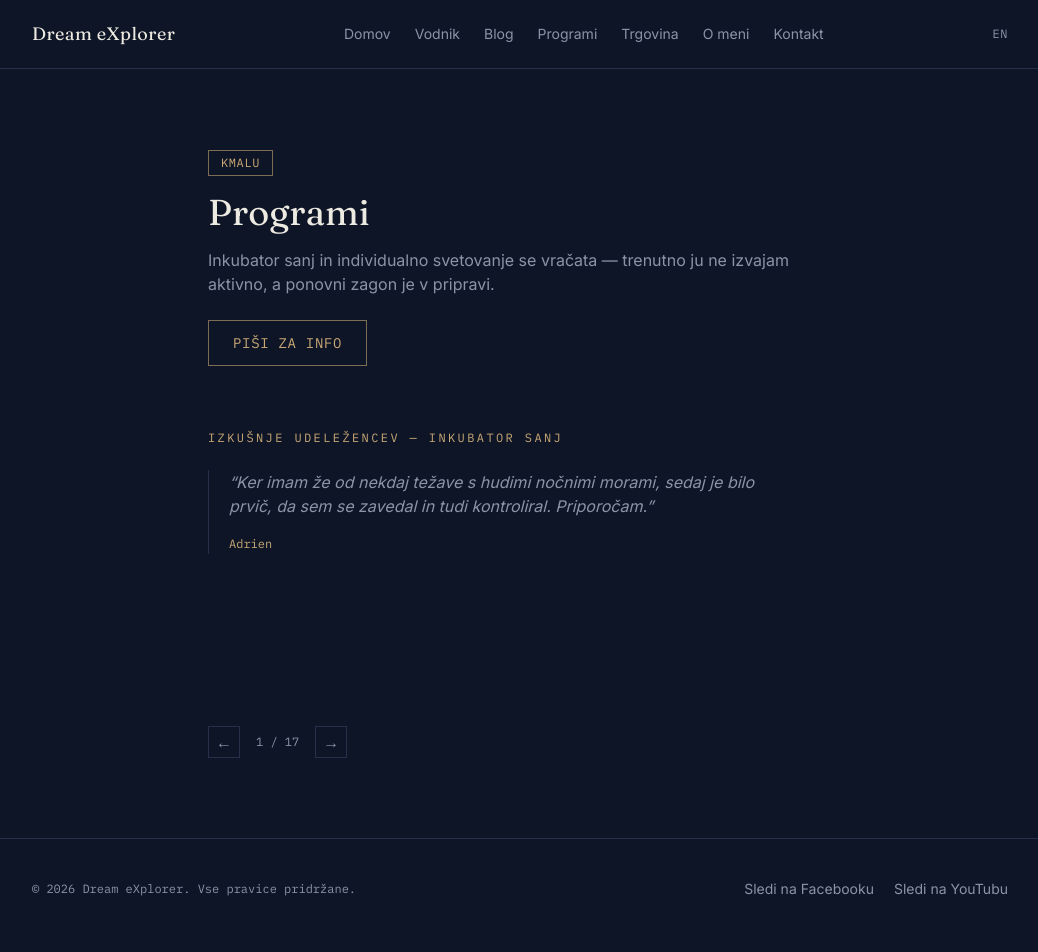
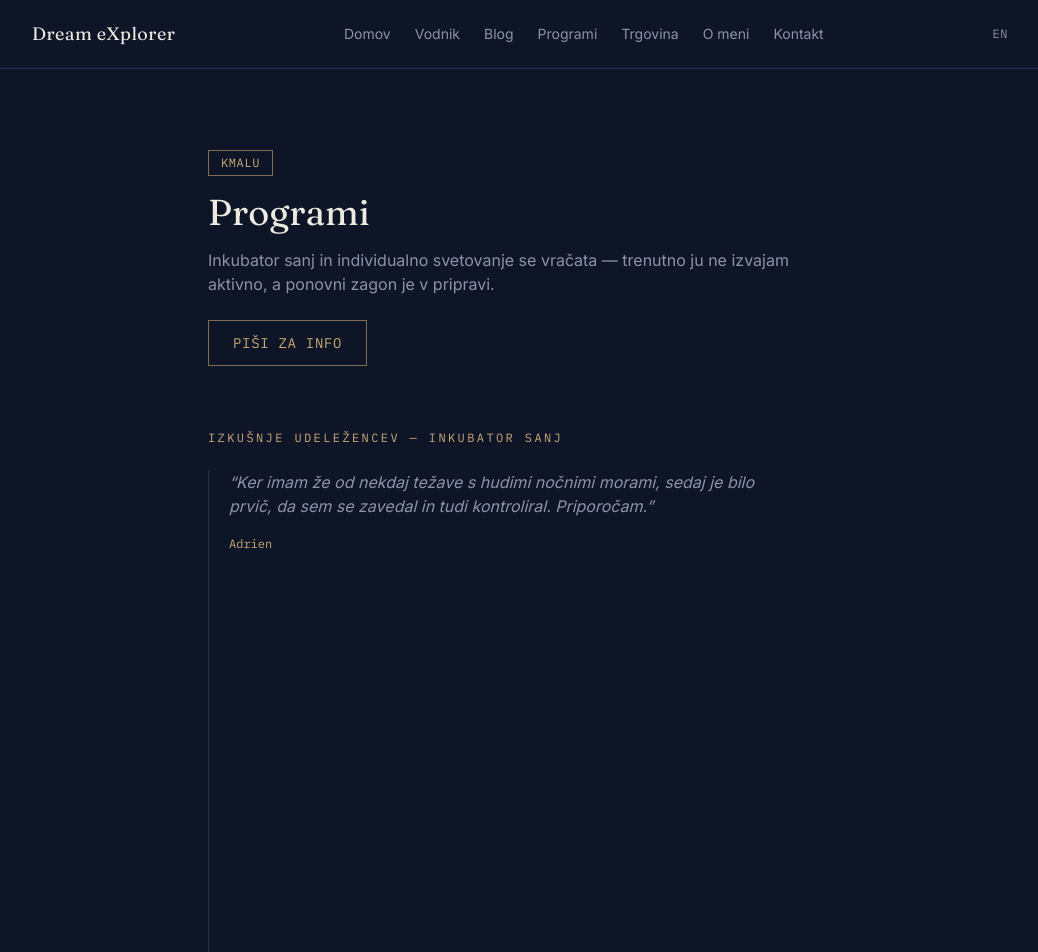
Before and after one commit to smil3y7/dream-explorer, a Next.js app: page /sl/programi in a window 1280 px wide. Shown: the top 952 px of the page, without its empty margins (120-1158 px from the left). Built offline with nearby package versions, Linux system fonts and the light colour scheme.

Commit message:
Testimonials update

```diff
--- a/components/TestimonialSlider.tsx
+++ b/components/TestimonialSlider.tsx
@@ -16,8 +16,6 @@ export function TestimonialSlider({
 
   if (testimonials.length === 0) return null;
 
-  const current = testimonials[index];
-
   function prev() {
     setIndex((i) => (i === 0 ? testimonials.length - 1 : i - 1));
   }
@@ -27,27 +25,37 @@ export function TestimonialSlider({
   }
 
   return (
-    <div className="flex h-72 max-w-xl flex-col justify-between">
-      <div className="flex gap-4 border-l border-night-line pl-5">
-        {current.frontmatter.image && (
+    <div className="max-w-xl">
+      <div className="grid">
+        {testimonials.map((t, i) => (
+          <div
+            key={t.slug}
+            aria-hidden={i !== index}
+            className={`col-start-1 row-start-1 flex gap-4 border-l border-night-line pl-5 transition-opacity ${
+              i === index ? "opacity-100" : "invisible opacity-0"
+            }`}
+          >
+            {t.frontmatter.image && (
               // eslint-disable-next-line @next/next/no-img-element
               <img
-            src={current.frontmatter.image}
-            alt={current.frontmatter.name}
+                src={t.frontmatter.image}
+                alt={t.frontmatter.name}
                 className="h-14 w-14 shrink-0 rounded-full object-cover"
               />
             )}
             <div>
-          <p className="mb-3 line-clamp-5 italic text-dust">
-            &ldquo;{current.frontmatter.quote}&rdquo;
+              <p className="mb-3 italic text-dust">
+                &ldquo;{t.frontmatter.quote}&rdquo;
               </p>
               <span className="font-mono text-xs text-moon">
-            {current.frontmatter.name}
+                {t.frontmatter.name}
               </span>
             </div>
           </div>
+        ))}
+      </div>
 
-      <div className="flex items-center gap-4">
+      <div className="mt-6 flex items-center gap-4">
         <button
           onClick={prev}
           aria-label="Prejšnji"
```
Lines whose indentation alone changed are shown as unchanged.
